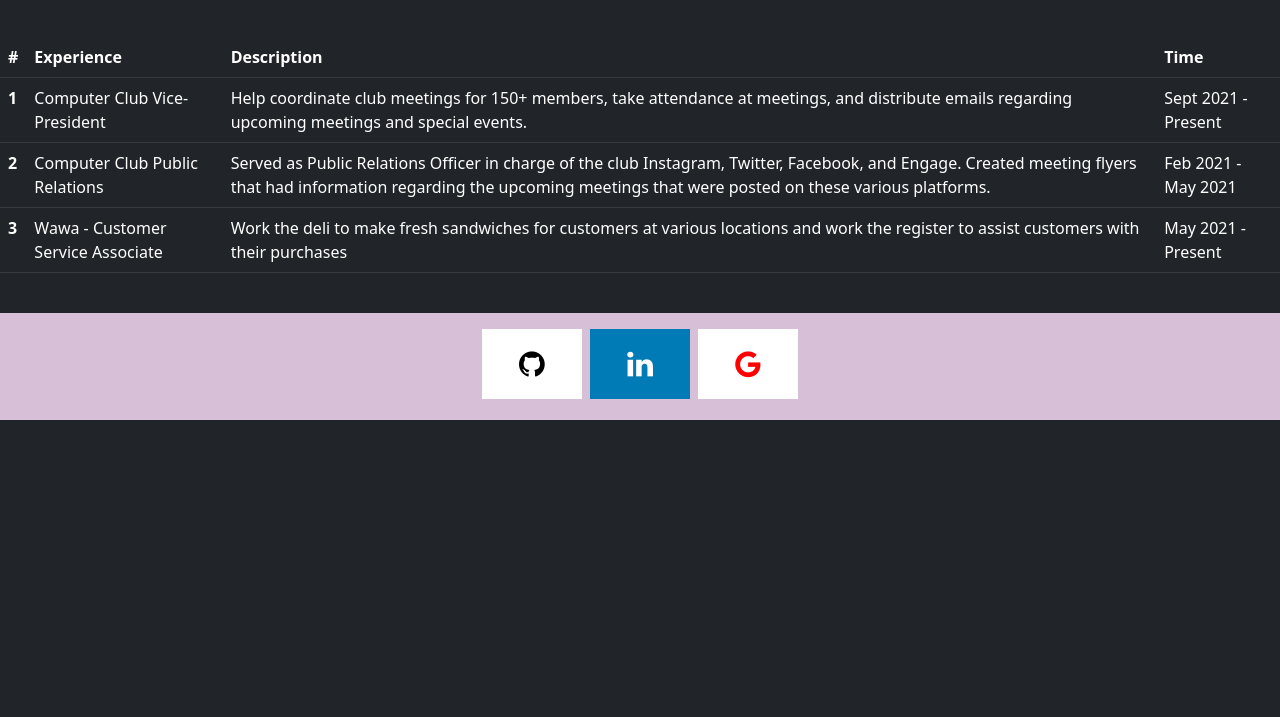
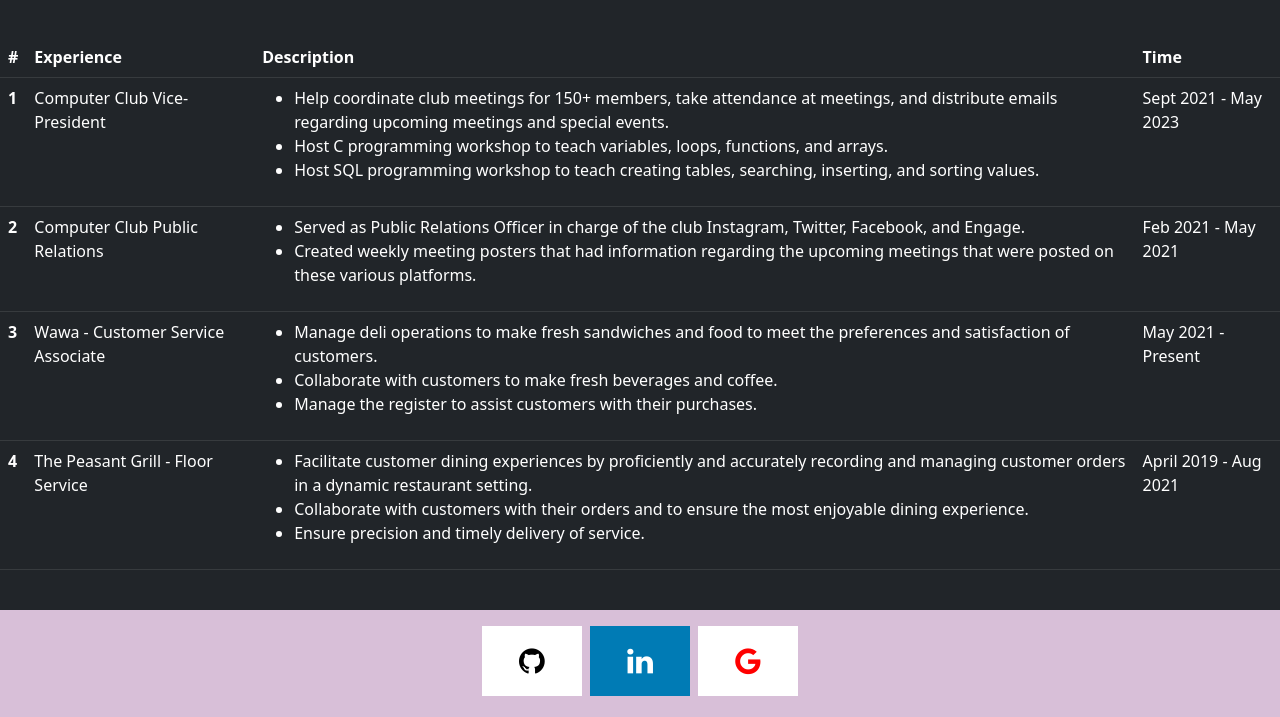
Before and after one commit to Mike5931/Mike5931.github.io, a plain HTML site: page projects.html in a window 1280 px wide. Shown: the part 440-1157 px from the top of the page. Before the commit the page ends 860 px from the top, so only its background shows below. Drawn offline with nearby package versions, Linux system fonts and the light colour scheme.

Commit message:
Updated resume and overall information of my website

```diff
--- a/projects.html
+++ b/projects.html
@@ -46,7 +46,7 @@
             </li>
 
             <li class="nav-item">
-              <a class="nav-link" href="MichaelAbbondandoloResumeUpdated.pdf"
+              <a class="nav-link" href="MichaelAbbondandoloResume.pdf"
                 >Resume</a
               >
             </li>
@@ -141,20 +141,39 @@
           <th scope="row">1</th>
           <td>Computer Club Vice-President</td>
           <td>
-            Help coordinate club meetings for 150+ members, take attendance at
-            meetings, and distribute emails regarding upcoming meetings and
-            special events.
+            <ul>
+              <li>
+                Help coordinate club meetings for 150+ members, take attendance
+                at meetings, and distribute emails regarding upcoming meetings
+                and special events.
+              </li>
+              <li>
+                Host C programming workshop to teach variables, loops,
+                functions, and arrays.
+              </li>
+              <li>
+                Host SQL programming workshop to teach creating tables,
+                searching, inserting, and sorting values.
+              </li>
+            </ul>
           </td>
-          <td>Sept 2021 - Present</td>
+          <td>Sept 2021 - May 2023</td>
         </tr>
         <tr>
           <th scope="row">2</th>
           <td>Computer Club Public Relations</td>
           <td>
-            Served as Public Relations Officer in charge of the club Instagram,
-            Twitter, Facebook, and Engage. Created meeting flyers that had
-            information regarding the upcoming meetings that were posted on
-            these various platforms.
+            <ul>
+              <li>
+                Served as Public Relations Officer in charge of the club
+                Instagram, Twitter, Facebook, and Engage.
+              </li>
+              <li>
+                Created weekly meeting posters that had information regarding
+                the upcoming meetings that were posted on these various
+                platforms.
+              </li>
+            </ul>
           </td>
           <td>Feb 2021 - May 2021</td>
         </tr>
@@ -162,11 +181,39 @@
           <th scope="row">3</th>
           <td>Wawa - Customer Service Associate</td>
           <td>
-            Work the deli to make fresh sandwiches for customers at various
-            locations and work the register to assist customers with their
-            purchases
+            <ul>
+              <li>
+                Manage deli operations to make fresh sandwiches and food to meet
+                the preferences and satisfaction of customers.
+              </li>
+              <li>
+                Collaborate with customers to make fresh beverages and coffee.
+              </li>
+              <li>
+                Manage the register to assist customers with their purchases.
+              </li>
+            </ul>
           </td>
           <td>May 2021 - Present</td>
+        </tr>
+        <tr>
+          <th scope="row">4</th>
+          <td>The Peasant Grill - Floor Service</td>
+          <td>
+            <ul>
+              <li>
+                Facilitate customer dining experiences by proficiently and
+                accurately recording and managing customer orders in a dynamic
+                restaurant setting.
+              </li>
+              <li>
+                Collaborate with customers with their orders and to ensure the
+                most enjoyable dining experience.
+              </li>
+              <li>Ensure precision and timely delivery of service.</li>
+            </ul>
+          </td>
+          <td>April 2019 - Aug 2021</td>
         </tr>
       </tbody>
     </table>
```
Also changed, not shown: courses.html (+11 -7 lines), index.html (+4 -4 lines), 1 other file.
